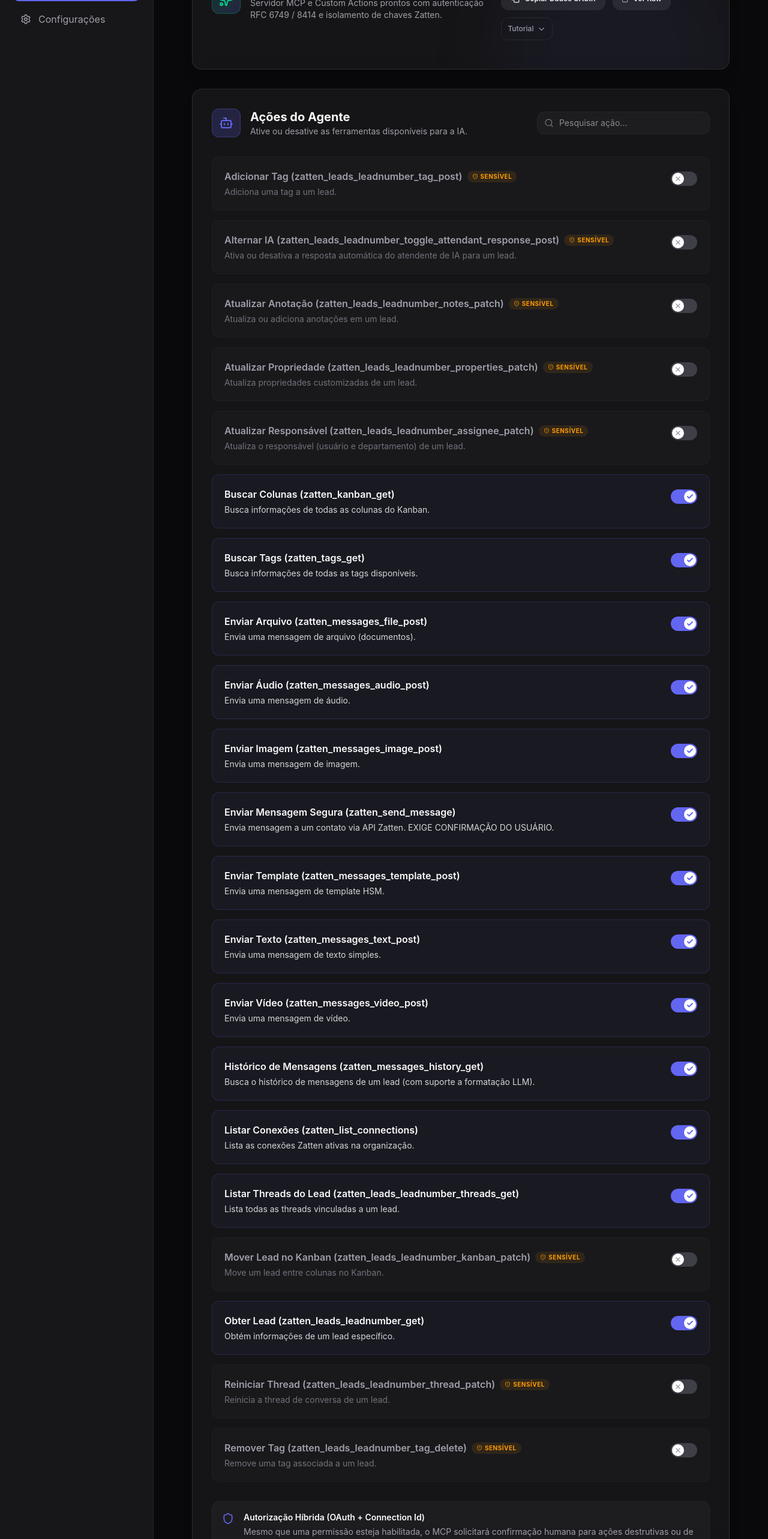
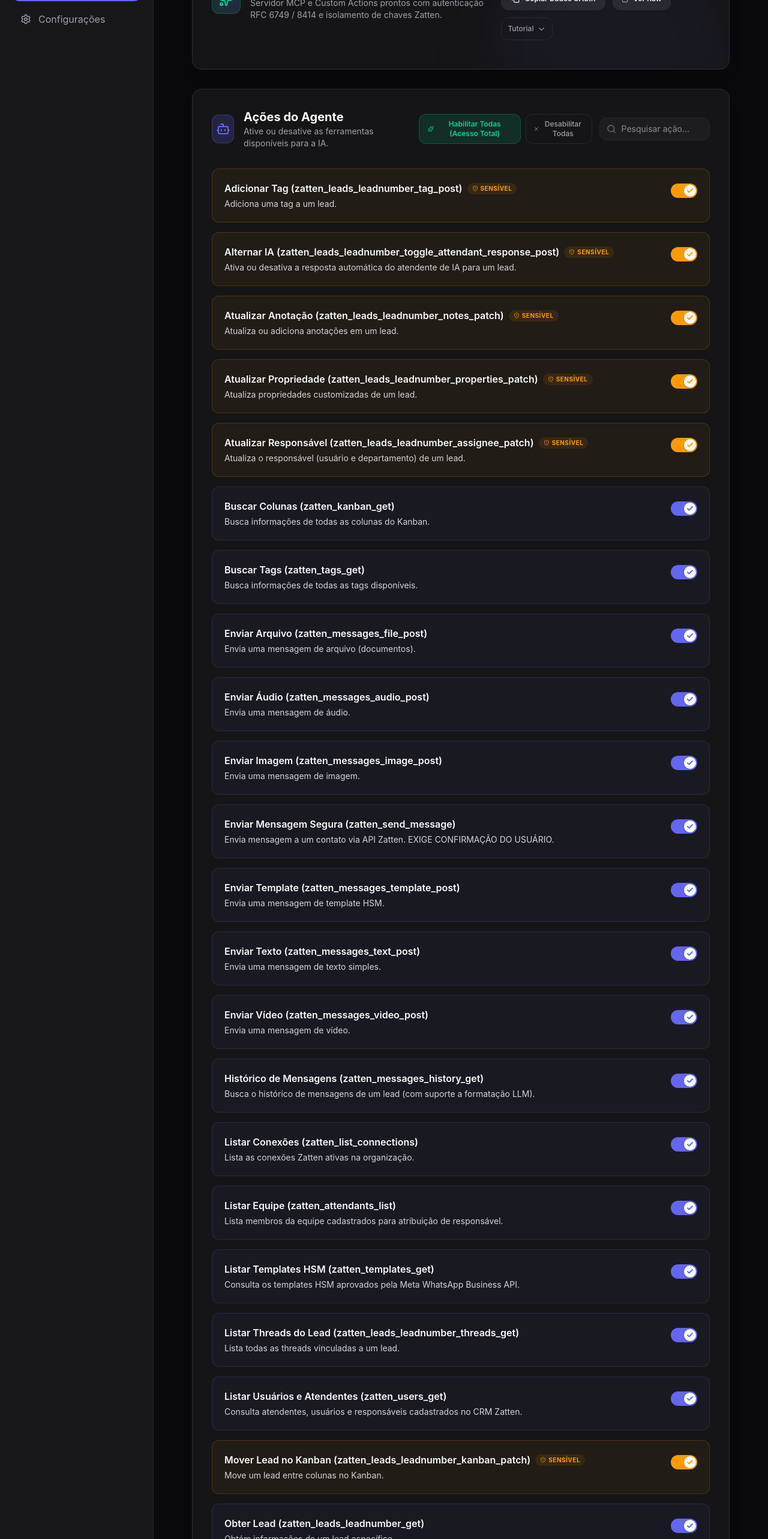
Before and after one commit to firstsysagency/firstend-central, a React (Vite) app: page /mcp in a window 1280 px wide. Shown: the part 234-2800 px from the top of the page at 60% size. Built offline with nearby package versions, Linux system fonts and the light colour scheme; no server answers; sample sign-in values are in the browser's storage.

Commit message:
fix(mcp): persistencia definitiva de permissoes e botao rapido de acesso total

```diff
--- a/server/db.json
+++ b/server/db.json
@@ -44,7 +44,7 @@
       "id": "zatten_leads_leadnumber_assignee_patch",
       "name": "Atualizar Responsável (zatten_leads_leadnumber_assignee_patch)",
       "description": "Atualiza o responsável (usuário e departamento) de um lead.",
-      "enabled": false,
+      "enabled": true,
       "danger": true
     },
     {
@@ -57,42 +57,35 @@
       "id": "zatten_leads_leadnumber_kanban_patch",
       "name": "Mover Lead no Kanban (zatten_leads_leadnumber_kanban_patch)",
       "description": "Move um lead entre colunas no Kanban.",
-      "enabled": false,
+      "enabled": true,
       "danger": true
     },
     {
       "id": "zatten_leads_leadnumber_notes_patch",
       "name": "Atualizar Anotação (zatten_leads_leadnumber_notes_patch)",
       "description": "Atualiza ou adiciona anotações em um lead.",
-      "enabled": false,
+      "enabled": true,
       "danger": true
     },
     {
       "id": "zatten_leads_leadnumber_properties_patch",
       "name": "Atualizar Propriedade (zatten_leads_leadnumber_properties_patch)",
       "description": "Atualiza propriedades customizadas de um lead.",
-      "enabled": false,
+      "enabled": true,
       "danger": true
     },
     {
       "id": "zatten_leads_leadnumber_tag_delete",
       "name": "Remover Tag (zatten_leads_leadnumber_tag_delete)",
       "description": "Remove uma tag associada a um lead.",
-      "enabled": false,
+      "enabled": true,
       "danger": true
     },
     {
       "id": "zatten_leads_leadnumber_tag_post",
       "name": "Adicionar Tag (zatten_leads_leadnumber_tag_post)",
       "description": "Adiciona uma tag a um lead.",
-      "enabled": false,
-      "danger": true
-    },
-    {
-      "id": "zatten_leads_leadnumber_thread_patch",
-      "name": "Reiniciar Thread (zatten_leads_leadnumber_thread_patch)",
-      "description": "Reinicia a thread de conversa de um lead.",
-      "enabled": false,
+      "enabled": true,
       "danger": true
     },
     {
@@ -105,8 +98,32 @@
       "id": "zatten_leads_leadnumber_toggle_attendant_response_post",
       "name": "Alternar IA (zatten_leads_leadnumber_toggle_attendant_response_post)",
       "description": "Ativa ou desativa a resposta automática do atendente de IA para um lead.",
-      "enabled": false,
+      "enabled": true,
       "danger": true
+    },
+    {
+      "id": "zatten_users_get",
+      "name": "Listar Usuários e Atendentes (zatten_users_get)",
+      "description": "Consulta atendentes, usuários e responsáveis cadastrados no CRM Zatten.",
+      "enabled": true
+    },
+    {
+      "id": "zatten_templates_get",
+      "name": "Listar Templates HSM (zatten_templates_get)",
+      "description": "Consulta os templates HSM aprovados pela Meta WhatsApp Business API.",
+      "enabled": true
+    },
+    {
+      "id": "zatten_attendants_list",
+      "name": "Listar Equipe (zatten_attendants_list)",
+      "description": "Lista membros da equipe cadastrados para atribuição de responsável.",
+      "enabled": true
+    },
+    {
+      "id": "zatten_templates_list",
+      "name": "Templates HSM Legados (zatten_templates_list)",
+      "description": "Consulta lista de templates cadastrados.",
+      "enabled": true
     },
     {
       "id": "zatten_list_connections",
--- a/src/pages/McpZatten.tsx
+++ b/src/pages/McpZatten.tsx
@@ -15,16 +15,19 @@
 
 const ALL_PERMISSIONS: McpPermission[] = [
   { id: 'zatten_kanban_get', name: 'Buscar Colunas (zatten_kanban_get)', description: 'Busca informações de todas as colunas do Kanban.', enabled: true },
-  { id: 'zatten_leads_leadnumber_assignee_patch', name: 'Atualizar Responsável (zatten_leads_leadnumber_assignee_patch)', description: 'Atualiza o responsável (usuário e departamento) de um lead.', enabled: false, danger: true },
+  { id: 'zatten_leads_leadnumber_assignee_patch', name: 'Atualizar Responsável (zatten_leads_leadnumber_assignee_patch)', description: 'Atualiza o responsável (usuário e departamento) de um lead.', enabled: true, danger: true },
   { id: 'zatten_leads_leadnumber_get', name: 'Obter Lead (zatten_leads_leadnumber_get)', description: 'Obtém informações de um lead específico.', enabled: true },
-  { id: 'zatten_leads_leadnumber_kanban_patch', name: 'Mover Lead no Kanban (zatten_leads_leadnumber_kanban_patch)', description: 'Move um lead entre colunas no Kanban.', enabled: false, danger: true },
-  { id: 'zatten_leads_leadnumber_notes_patch', name: 'Atualizar Anotação (zatten_leads_leadnumber_notes_patch)', description: 'Atualiza ou adiciona anotações em um lead.', enabled: false, danger: true },
-  { id: 'zatten_leads_leadnumber_properties_patch', name: 'Atualizar Propriedade (zatten_leads_leadnumber_properties_patch)', description: 'Atualiza propriedades customizadas de um lead.', enabled: false, danger: true },
-  { id: 'zatten_leads_leadnumber_tag_delete', name: 'Remover Tag (zatten_leads_leadnumber_tag_delete)', description: 'Remove uma tag associada a um lead.', enabled: false, danger: true },
-  { id: 'zatten_leads_leadnumber_tag_post', name: 'Adicionar Tag (zatten_leads_leadnumber_tag_post)', description: 'Adiciona uma tag a um lead.', enabled: false, danger: true },
-  { id: 'zatten_leads_leadnumber_thread_patch', name: 'Reiniciar Thread (zatten_leads_leadnumber_thread_patch)', description: 'Reinicia a thread de conversa de um lead.', enabled: false, danger: true },
+  { id: 'zatten_leads_leadnumber_kanban_patch', name: 'Mover Lead no Kanban (zatten_leads_leadnumber_kanban_patch)', description: 'Move um lead entre colunas no Kanban.', enabled: true, danger: true },
+  { id: 'zatten_leads_leadnumber_notes_patch', name: 'Atualizar Anotação (zatten_leads_leadnumber_notes_patch)', description: 'Atualiza ou adiciona anotações em um lead.', enabled: true, danger: true },
+  { id: 'zatten_leads_leadnumber_properties_patch', name: 'Atualizar Propriedade (zatten_leads_leadnumber_properties_patch)', description: 'Atualiza propriedades customizadas de um lead.', enabled: true, danger: true },
+  { id: 'zatten_leads_leadnumber_tag_delete', name: 'Remover Tag (zatten_leads_leadnumber_tag_delete)', description: 'Remove uma tag associada a um lead.', enabled: true, danger: true },
+  { id: 'zatten_leads_leadnumber_tag_post', name: 'Adicionar Tag (zatten_leads_leadnumber_tag_post)', description: 'Adiciona uma tag a um lead.', enabled: true, danger: true },
   { id: 'zatten_leads_leadnumber_threads_get', name: 'Listar Threads do Lead (zatten_leads_leadnumber_threads_get)', description: 'Lista todas as threads vinculadas a um lead.', enabled: true },
-  { id: 'zatten_leads_leadnumber_toggle_attendant_response_post', name: 'Alternar IA (zatten_leads_leadnumber_toggle_attendant_response_post)', description: 'Ativa ou desativa a resposta automática do atendente de IA para um lead.', enabled: false, danger: true },
+  { id: 'zatten_leads_leadnumber_toggle_attendant_response_post', name: 'Alternar IA (zatten_leads_leadnumber_toggle_attendant_response_post)', description: 'Ativa ou desativa a resposta automática do atendente de IA para um lead.', enabled: true, danger: true },
+  { id: 'zatten_users_get', name: 'Listar Usuários e Atendentes (zatten_users_get)', description: 'Consulta atendentes, usuários e responsáveis cadastrados no CRM Zatten.', enabled: true },
+  { id: 'zatten_templates_get', name: 'Listar Templates HSM (zatten_templates_get)', description: 'Consulta os templates HSM aprovados pela Meta WhatsApp Business API.', enabled: true },
+  { id: 'zatten_attendants_list', name: 'Listar Equipe (zatten_attendants_list)', description: 'Lista membros da equipe cadastrados para atribuição de responsável.', enabled: true },
+  { id: 'zatten_templates_list', name: 'Templates HSM Legados (zatten_templates_list)', description: 'Consulta lista de templates cadastrados.', enabled: true },
   { id: 'zatten_list_connections', name: 'Listar Conexões (zatten_list_connections)', description: 'Lista as conexões Zatten ativas na organização.', enabled: true },
   { id: 'zatten_messages_audio_post', name: 'Enviar Áudio (zatten_messages_audio_post)', description: 'Envia uma mensagem de áudio.', enabled: true },
   { id: 'zatten_messages_file_post', name: 'Enviar Arquivo (zatten_messages_file_post)', description: 'Envia uma mensagem de arquivo (documentos).', enabled: true },
@@ -66,25 +69,40 @@
   const [copiedConfig, setCopiedConfig] = useState(false);
   const [showChatGptInstructions, setShowChatGptInstructions] = useState(false);
 
-  // Sincroniza com o servidor ao inicializar
+  // Sincroniza com o servidor ao inicializar com preservação de estado
   useEffect(() => {
     async function loadServerPermissions() {
       try {
         const res = await fetch('/api/mcp/permissions');
         if (res.ok) {
           const data = await res.json();
-          if (Array.isArray(data.permissions) && data.permissions.length > 0) {
+          const serverList: McpPermission[] = Array.isArray(data.permissions) ? data.permissions : [];
+
+          let localList: McpPermission[] = [];
+          try {
+            const raw = localStorage.getItem(STORAGE_KEY);
+            if (raw) localList = JSON.parse(raw);
+          } catch {}
+
           const merged = ALL_PERMISSIONS.map(def => {
-              const found = data.permissions.find((p: McpPermission) => p.id === def.id);
-              return found ? { ...def, enabled: found.enabled } : def;
+            const foundServer = serverList.find(p => p.id === def.id);
+            const foundLocal = localList.find(p => p.id === def.id);
+            // Se o usuário já ativou localmente ou no servidor, prioriza manter ativado
+            let isEnabled = def.enabled;
+            if (foundLocal !== undefined) {
+              isEnabled = foundLocal.enabled;
+            } else if (foundServer !== undefined) {
+              isEnabled = foundServer.enabled;
+            }
+            return { ...def, enabled: isEnabled };
           });
+
           setPermissions(merged);
           setSavedPermissions(merged);
           localStorage.setItem(STORAGE_KEY, JSON.stringify(merged));
         }
-        }
       } catch {
-        // Fallback para os dados locais já carregados
+        // Mantém os dados locais já carregados sem sobrescrever
       }
     }
     loadServerPermissions();
@@ -98,9 +116,33 @@
   };
 
   const togglePermission = (id: string) => {
-    setPermissions(prev => prev.map(p =>
+    setPermissions(prev => {
+      const updated = prev.map(p =>
         p.id === id ? { ...p, enabled: !p.enabled } : p
-    ));
+      );
+      try {
+        localStorage.setItem(STORAGE_KEY, JSON.stringify(updated));
+      } catch {}
+      return updated;
+    });
+  };
+
+  const handleEnableAll = () => {
+    const updated = permissions.map(p => ({ ...p, enabled: true }));
+    setPermissions(updated);
+    try {
+      localStorage.setItem(STORAGE_KEY, JSON.stringify(updated));
+    } catch {}
+    showToast('Todas as ações foram habilitadas! Clique em Salvar para fixar no servidor.');
+  };
+
+  const handleDisableAll = () => {
+    const updated = permissions.map(p => ({ ...p, enabled: false }));
+    setPermissions(updated);
+    try {
+      localStorage.setItem(STORAGE_KEY, JSON.stringify(updated));
+    } catch {}
+    showToast('Todas as ações foram desabilitadas.');
   };
 
   const hasUnsavedChanges = useMemo(() => {
@@ -389,7 +431,26 @@
                   <p className="text-sm text-zinc-400">Ative ou desative as ferramentas disponíveis para a IA.</p>
                 </div>
               </div>
-              <div className="relative w-full md:w-72">
+              <div className="flex flex-col sm:flex-row items-stretch sm:items-center gap-3 w-full md:w-auto">
+                <div className="flex items-center gap-2">
+                  <button
+                    type="button"
+                    onClick={handleEnableAll}
+                    className="px-3.5 py-2 rounded-xl text-xs font-semibold bg-emerald-500/15 hover:bg-emerald-500/25 text-emerald-400 border border-emerald-500/30 transition-all flex items-center justify-center gap-1.5 cursor-pointer shadow-sm active:scale-95"
+                  >
+                    <Sparkles size={14} />
+                    <span>Habilitar Todas (Acesso Total)</span>
+                  </button>
+                  <button
+                    type="button"
+                    onClick={handleDisableAll}
+                    className="px-3 py-2 rounded-xl text-xs font-medium text-zinc-400 hover:text-foreground hover:bg-white/5 border border-border transition-all flex items-center justify-center gap-1 cursor-pointer"
+                  >
+                    <X size={14} />
+                    <span>Desabilitar Todas</span>
+                  </button>
+                </div>
+                <div className="relative w-full sm:w-60">
                   <Search className="absolute left-3 top-1/2 -translate-y-1/2 text-zinc-500" size={16} />
                   <input
                     type="text"
@@ -398,6 +459,7 @@
                     placeholder="Pesquisar ação..."
                     className="w-full bg-secondary/50 border border-border focus:border-primary focus:ring-1 focus:ring-primary rounded-xl pl-9 pr-4 py-2 text-sm text-foreground outline-none transition-all"
                   />
+                </div>
               </div>
             </div>
 
```
Also changed, not shown: 1 other file (tests, documents, lock files or other folders). Lines whose indentation alone changed are shown as unchanged.
